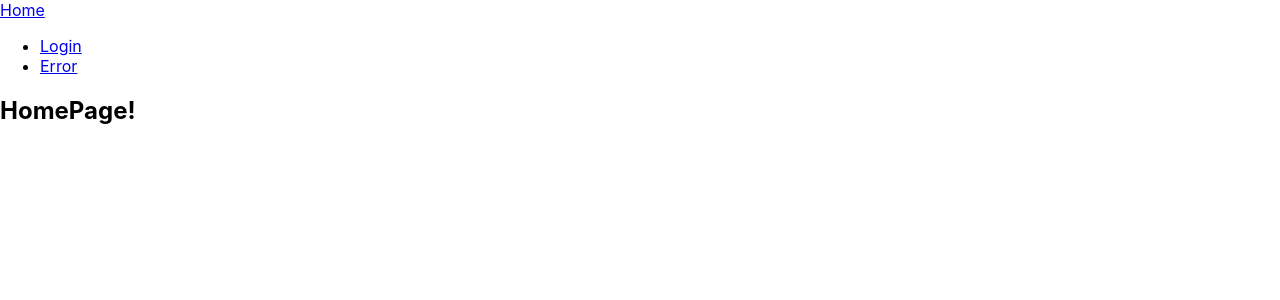
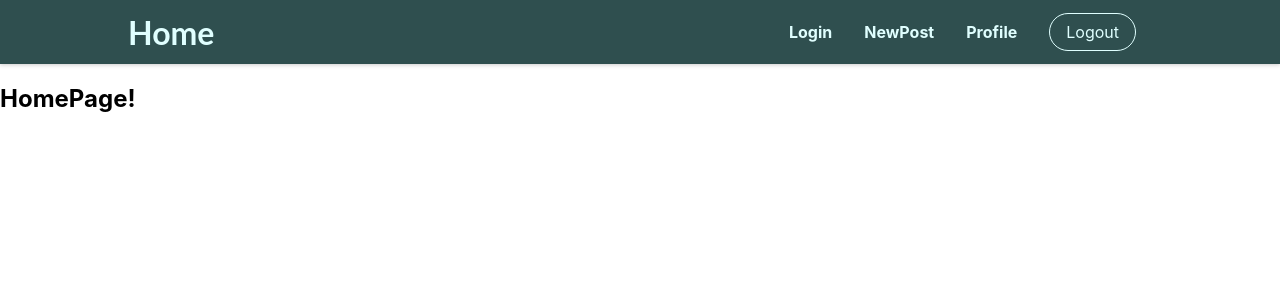
Before and after one commit to BloodyFM/SimpleForum, a React (Create React App) app: page / in a window 1280 px wide. Shown: the top 300 px of the page. Built offline with nearby package versions, Linux system fonts and the light colour scheme.

Commit message:
styled menu and fixed error page

```diff
--- a/src/App.tsx
+++ b/src/App.tsx
@@ -5,6 +5,7 @@ import Layout from "./pages/RootLayout";
 import AuthPage from "./pages/AuthPage";
 import ErrorPage from "./pages/ErrorPage";
 import HomePage from "./pages/HomePage";
+import ProfilePage from "./pages/ProfilePage";
 
 const router = createBrowserRouter([
   {
@@ -14,6 +15,7 @@ const router = createBrowserRouter([
     children: [
       { index: true, element: <HomePage /> },
       { path: "/login", element: <AuthPage /> },
+      { path: "/profile", element: <ProfilePage /> },
     ],
   },
 ]);
--- /dev/null
+++ b/src/components/Layout/MainNavigation.module.css
@@ -0,0 +1,54 @@
+.header {
+  width: 100%;
+  height: 4rem;
+  background-color: darkslategrey;
+  box-shadow: 0 1px 4px rgba(0, 0, 0, 0.2);
+  display: flex;
+  justify-content: space-between;
+  align-items: center;
+  padding: 0 10%;
+}
+
+.logo {
+  font-family: "Lato", sans-serif;
+  font-size: 2rem;
+  color: lightcyan;
+  margin: 0;
+}
+
+.header ul {
+  list-style: none;
+  margin: 0;
+  padding: 0;
+  display: flex;
+  align-items: baseline;
+}
+
+.header li {
+  margin: 0 1rem;
+}
+
+.header a {
+  text-decoration: none;
+  color: lightcyan;
+  font-weight: bold;
+}
+
+.header a:hover {
+  color: darkcyan;
+}
+
+.header button {
+  font: inherit;
+  background-color: transparent;
+  color: lightcyan;
+  border: 1px solid lightcyan;
+  padding: 0.5rem 1rem;
+  border-radius: 20px;
+  cursor: pointer;
+}
+
+.header button:hover {
+  background-color: darkcyan;
+  color: darkslategrey;
+}
--- a/src/components/Layout/MainNavigation.tsx
+++ b/src/components/Layout/MainNavigation.tsx
@@ -1,17 +1,31 @@
 import React from "react";
 import { Link } from "react-router-dom";
 
+import style from "./MainNavigation.module.css";
+
 const MainNavigation = () => {
+  const logoutHandler = () => {
+    console.log("logout");
+  };
+
   return (
-    <header>
-      <Link to="/">Home</Link>
+    <header className={style.header}>
+      <Link to="/">
+        <div className={style.logo}>Home</div>
+      </Link>
       <nav>
         <ul>
           <li>
             <Link to="/login">Login</Link>
           </li>
           <li>
-            <Link to="/error">Error</Link>
+            <Link to="/newpost">NewPost</Link>
+          </li>
+          <li>
+            <Link to="/profile">Profile</Link>
+          </li>
+          <li>
+            <button onClick={logoutHandler}>Logout</button>
           </li>
         </ul>
       </nav>
--- a/src/index.css
+++ b/src/index.css
@@ -1,3 +1,9 @@
+
+* {
+  /* lil cheat to keep stuff on the screen */
+  box-sizing: border-box;
+}
+
 body {
   margin: 0;
   font-family: -apple-system, BlinkMacSystemFont, "Segoe UI", "Roboto", "Oxygen",
--- a/src/pages/ErrorPage.tsx
+++ b/src/pages/ErrorPage.tsx
@@ -1,7 +1,21 @@
 import React from "react";
+import { useRouteError } from "react-router-dom";
+
+import MainNavigation from "../components//Layout/MainNavigation";
 
 const ErrorPage = () => {
-  return <h2>ErrorPage!</h2>;
+  // probably not the most elegant. may need to look into it again later
+  const error: any = useRouteError();
+
+  return (
+    <>
+      <MainNavigation />
+      <main id="error-content">
+        <h1>An error occurred!</h1>
+        <p>{error.statusText}</p>
+      </main>
+    </>
+  );
 };
 
 export default ErrorPage;
--- /dev/null
+++ b/src/pages/ProfilePage.tsx
@@ -0,0 +1,7 @@
+import React from "react";
+
+const ProfilePage = () => {
+  return <h2>ProfilePage!</h2>;
+};
+
+export default ProfilePage;
```
Also changed, not shown: src/pages/Error.tsx (deleted, +0 -19 lines).
